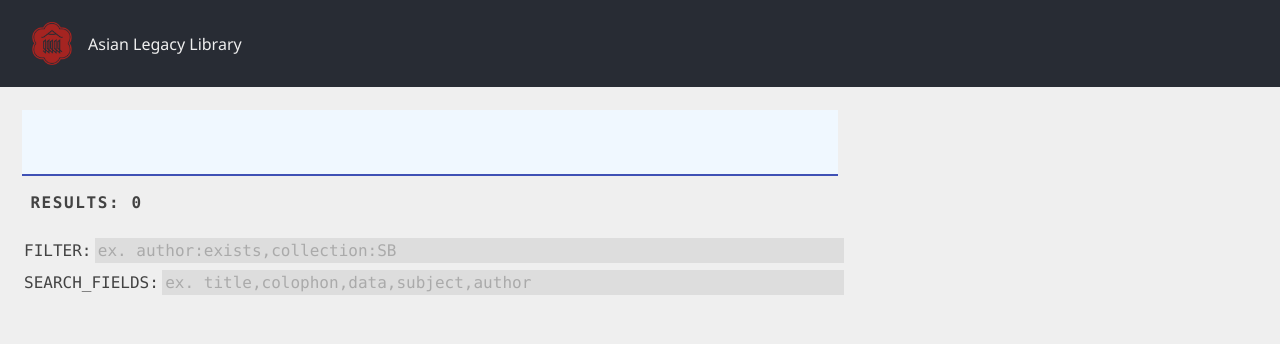
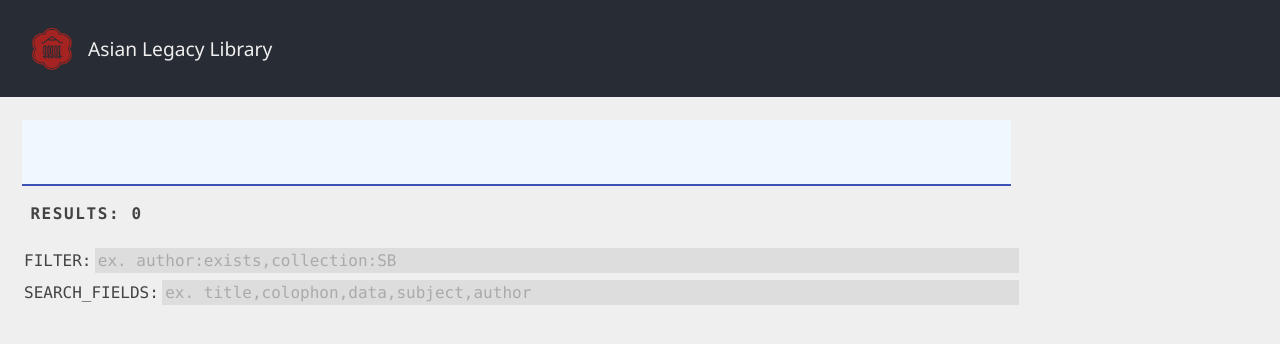
Before and after one commit to asianlegacylibrary/library, a React app: page / in a window 1280 px wide. Built offline with nearby package versions, Linux system fonts and the light colour scheme.

Commit message:
added some google fonts

```diff
--- a/src/assets/css/Header.scss
+++ b/src/assets/css/Header.scss
@@ -2,6 +2,10 @@
     background-color: var(--bg-color);
     color: #efefef;
     padding: 0 0 0 1rem;
+    p {
+        font-size: 1.2rem;
+        font-family: 'Noto Sans', sans-serif;
+    }
 }
 
 .header-container {
--- a/src/assets/css/Search.scss
+++ b/src/assets/css/Search.scss
@@ -61,6 +61,6 @@
 /* laptops */
 @media only screen and (min-width: 62rem) {
     .search-controls {
-        width: 66%;
+        width: var(--width-break-laptop);
     }
 }
--- a/src/assets/css/index.scss
+++ b/src/assets/css/index.scss
@@ -1,3 +1,5 @@
+@import url('https://fonts.googleapis.com/css?family=Noto+Sans');
+
 body {
     margin: 0;
     color: var(--color);
--- a/src/assets/css/mui/Card.scss
+++ b/src/assets/css/mui/Card.scss
@@ -7,6 +7,6 @@
 /* laptops */
 @media only screen and (min-width: 62rem) {
     .MuiCard-root {
-        width: 66%;
+        width: var(--width-break-laptop);
     }
 }
--- a/src/assets/css/mui/Input.scss
+++ b/src/assets/css/mui/Input.scss
@@ -1,5 +1,5 @@
 .MuiInputBase-root {
-    font-size: 2.8rem;
+    font-size: 1.4rem;
     font-family: var(--font-family);
     background-color: aliceblue;
     width: 100%;
@@ -9,6 +9,7 @@
 /* laptops */
 @media only screen and (min-width: 62rem) {
     .MuiInputBase-root {
-        width: 66%;
+        width: var(--width-break-laptop);
+        font-size: 2.8rem;
     }
 }
--- a/src/assets/css/variables.scss
+++ b/src/assets/css/variables.scss
@@ -7,6 +7,7 @@
     --padding-container: 1rem;
     --padding-sub-container: 0.2rem;
     --margin-sub-container: 0.2rem;
+    --width-break-laptop: 80%;
 }
 
 .header {
```
